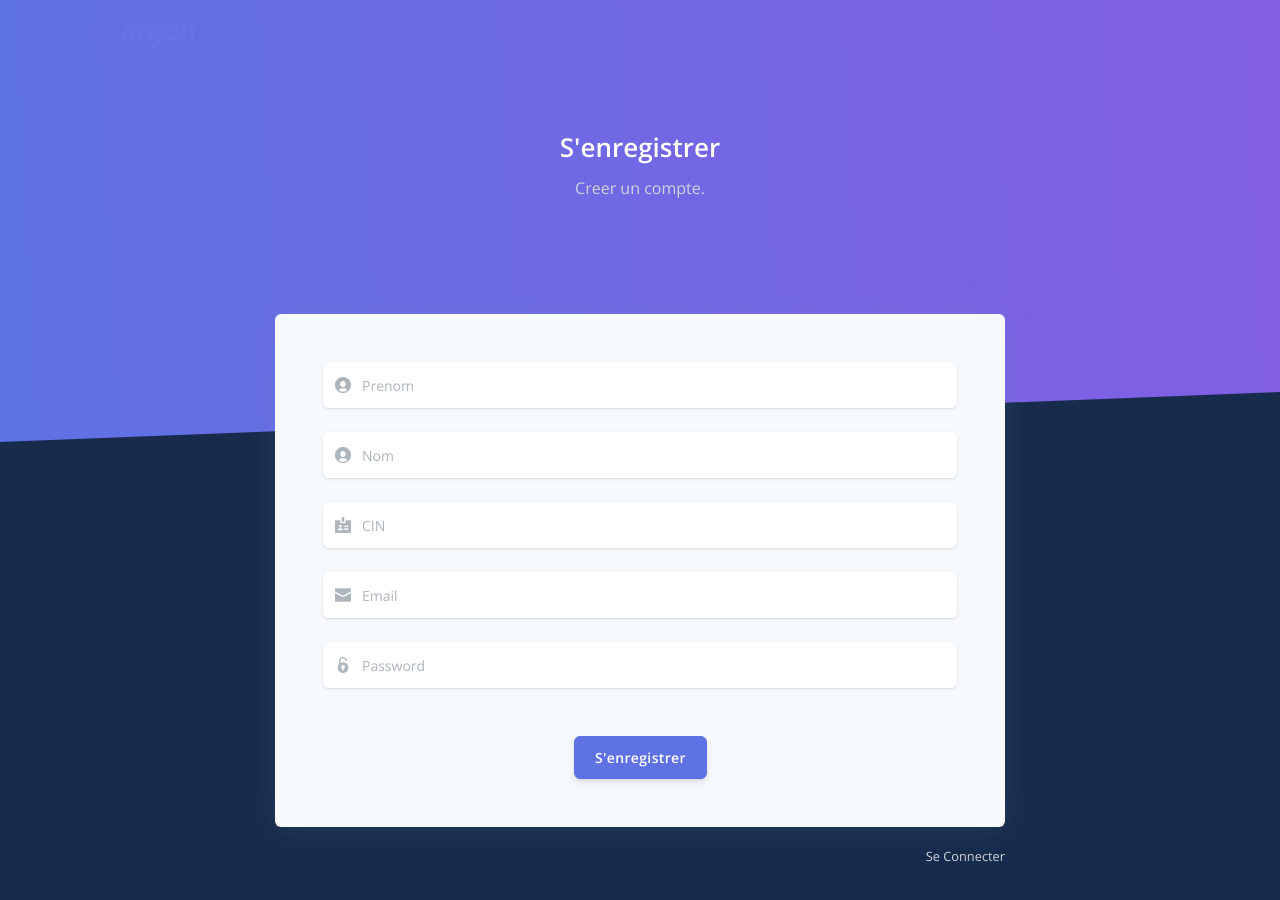
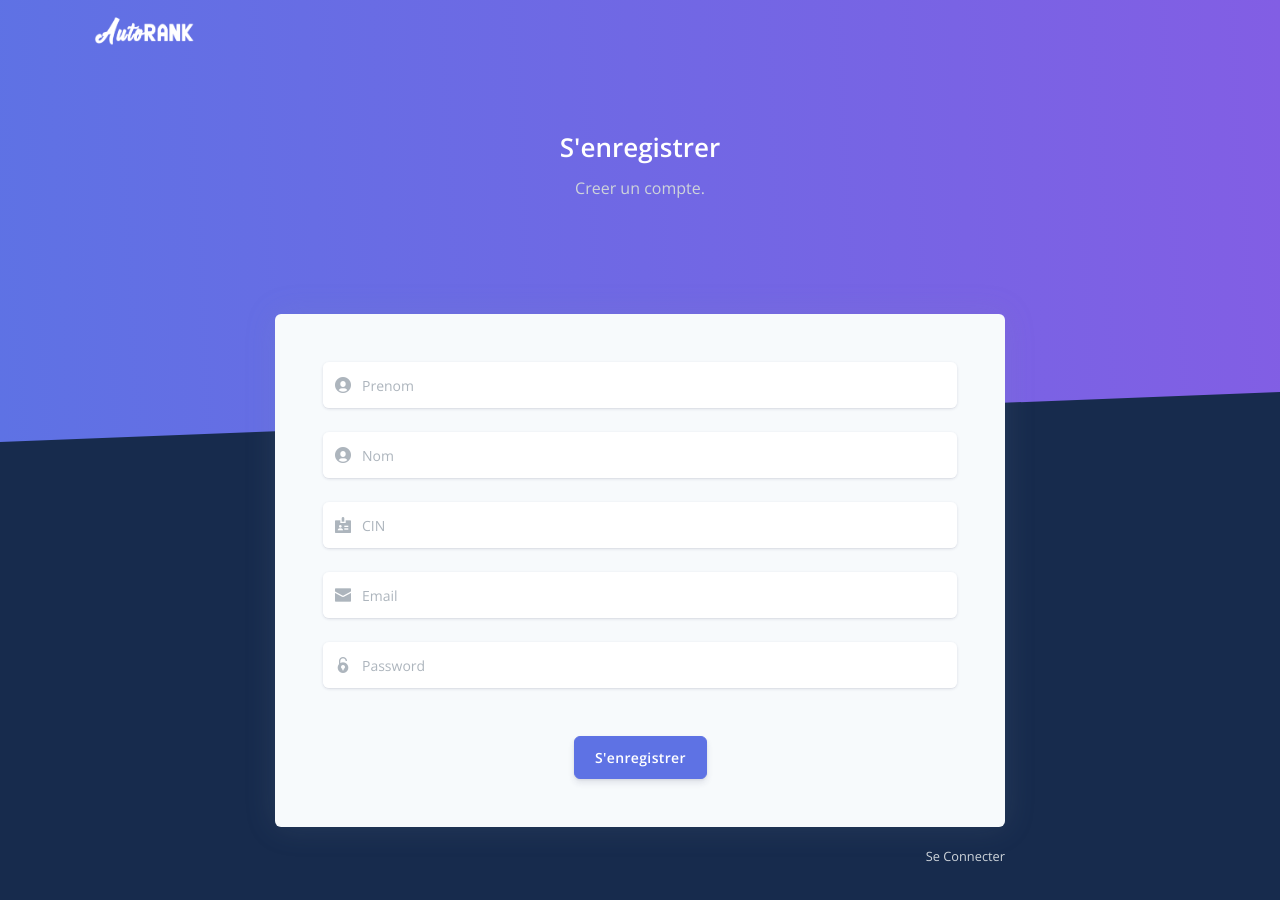
Before and after one commit to Ziayoub/AutoRank-design, a plain HTML site: page pages/register.html in a window 1280 px wide. Drawn offline with nearby package versions, Linux system fonts and the light colour scheme.

Commit message:
some chnages

```diff
--- a/pages/register.html
+++ b/pages/register.html
@@ -24,7 +24,7 @@
     <nav class="navbar navbar-top navbar-horizontal navbar-expand-md navbar-dark">
       <div class="container px-4">
         <a class="navbar-brand" href="../index.html">
-          <img src="../assets/img/brand/blue.png" />
+          <img src="../assets/img/brand/blanche.png" />
         </a>
         <button class="navbar-toggler" type="button" data-toggle="collapse" data-target="#navbar-collapse-main" aria-controls="navbarSupportedContent" aria-expanded="false" aria-label="Toggle navigation">
           <span class="navbar-toggler-icon"></span>
```
Also changed, not shown: pages/login.html (+1 -1 lines), pages/reset.html (+1 -1 lines), assets/img/brand/blanche.png (added).
